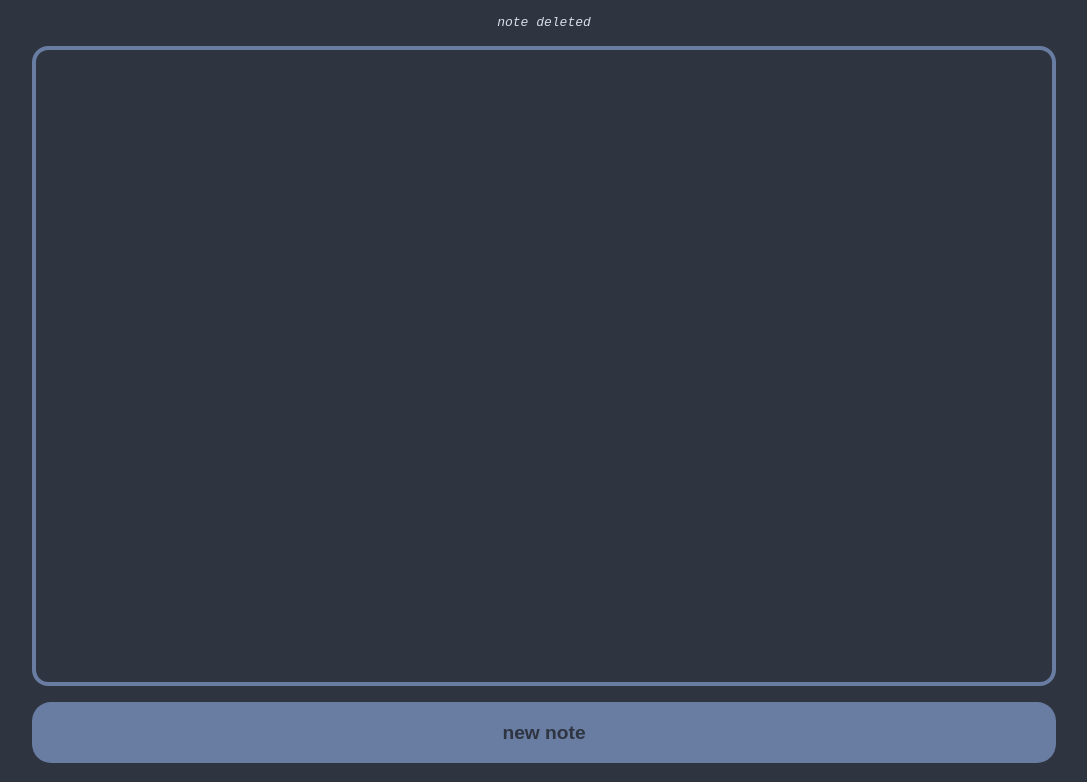
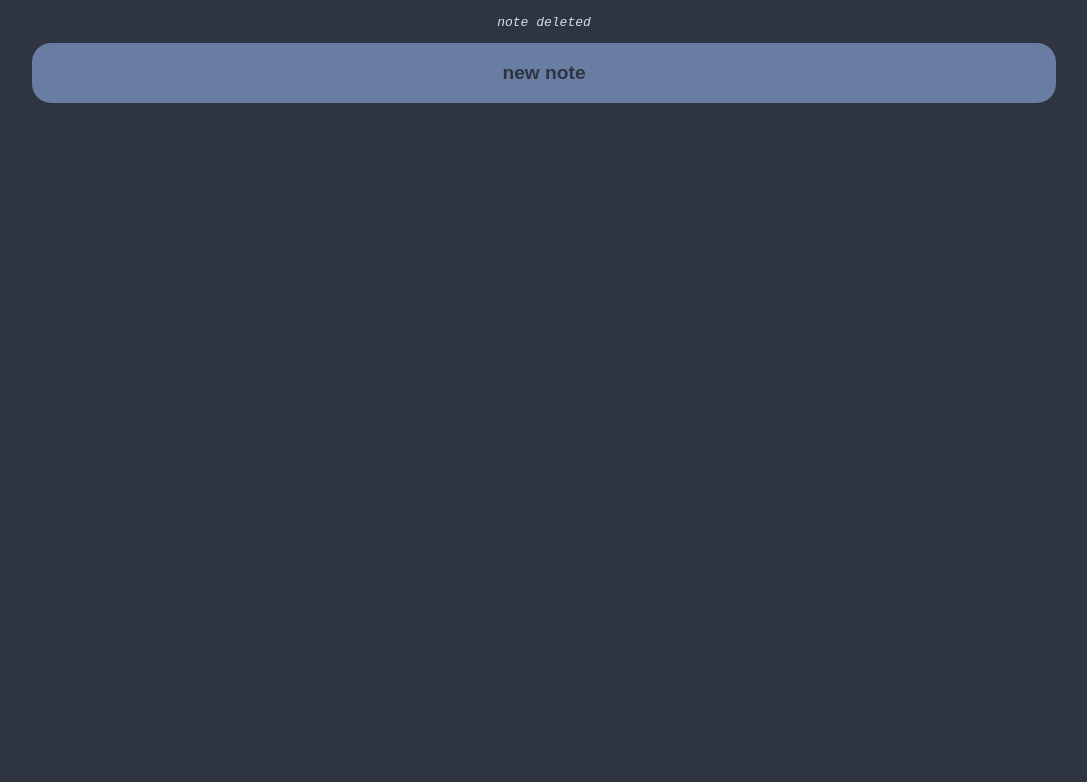
Before and after one commit to Supraboy981322/tmpNote, a plain HTML site: page src/web/view_note.html in a window 1280 px wide. Shown: the part 50-832 px from the top of the page, without its empty margins (96-1183 px from the left). After the commit the page ends 800 px from the top, so only its background shows below. Drawn offline with Linux system fonts and the light colour scheme.

Commit message:
start integrating file support on server

```diff
--- a/src/web/view_note.html
+++ b/src/web/view_note.html
@@ -13,7 +13,7 @@
         <span class="page"> view</span>
       </h1>
       <p><i>note deleted</i></p>
-      <pre id="note"><!-- split here --></pre>
+      <!-- file or plain-text -->
       <button class="note_page_btn" onclick="new_from_view();">new note</button>
     </div>
   </body>
```
Also changed, not shown: 1 other file.
